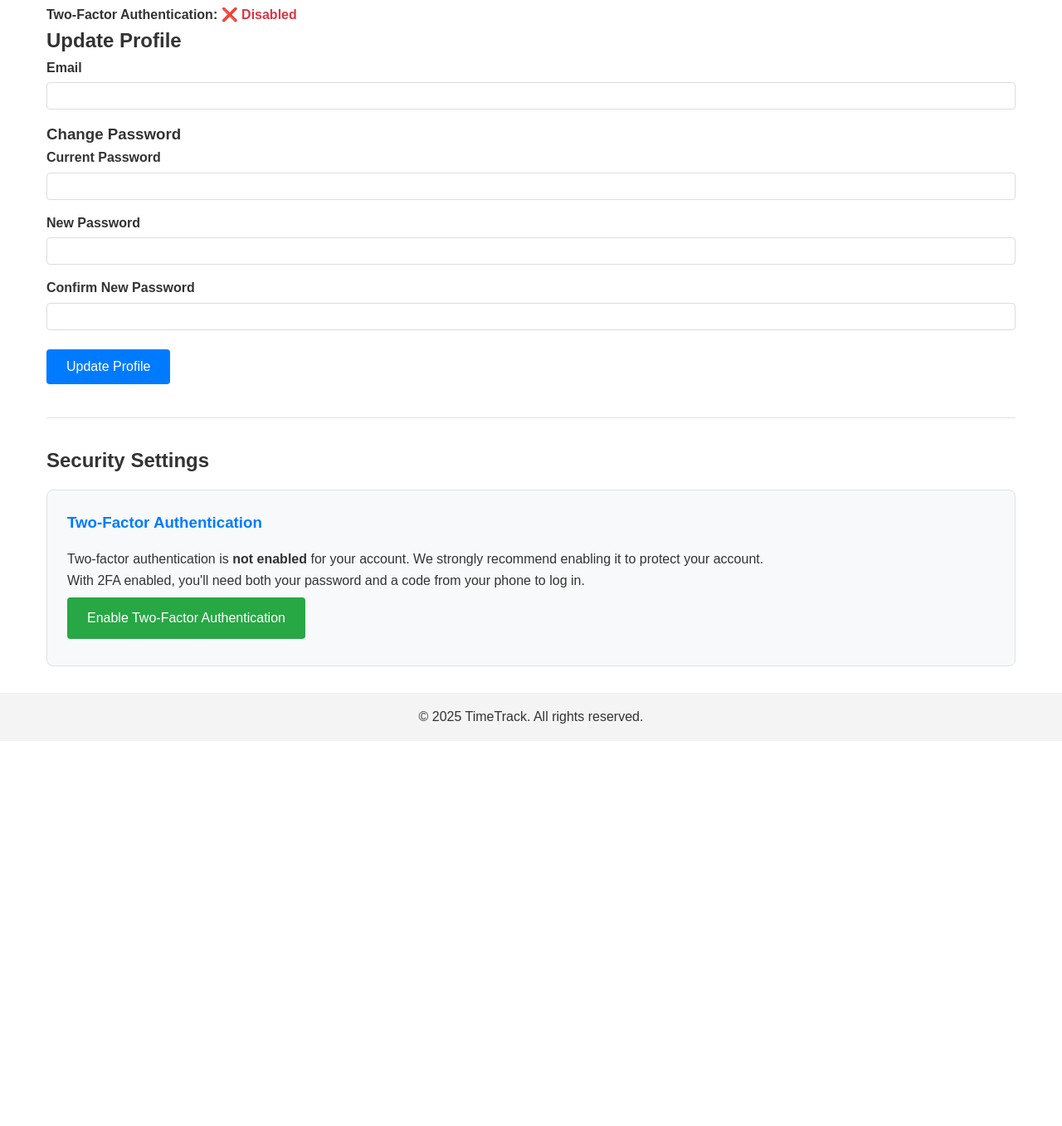
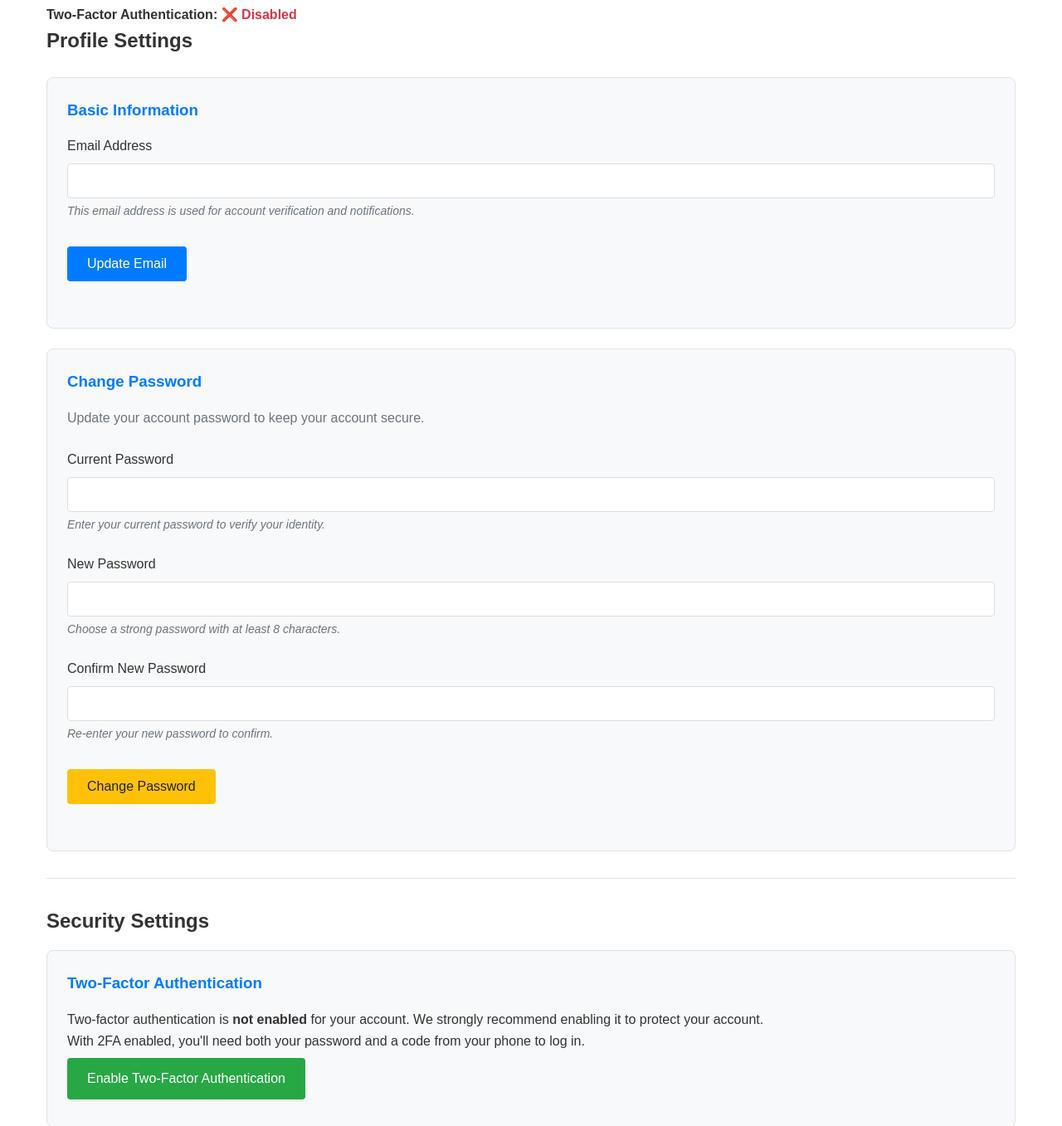
Before and after one commit to nullmedium/TimeTrack, a Flask app: template templates/profile.html in a window 1280 px wide. Shown: the part 213-1570 px from the top of the page at 83% size. Before the commit the page ends 1085 px from the top, so only its background shows below. Run offline with Flask 2, Linux system fonts and the light colour scheme; the template is opened without the code that fills it, so the values that code supplies are empty; data comes from the database, SQL or seed files in the repository.

Commit message:
Update Profile page.

```diff
--- a/templates/profile.html
+++ b/templates/profile.html
@@ -25,33 +25,53 @@
         </p>
     </div>
 
-    <h2>Update Profile</h2>
+    <h2>Profile Settings</h2>
+
+    <div class="profile-card">
+        <h3>Basic Information</h3>
         <form method="POST" action="{{ url_for('profile') }}" class="profile-form">
             <div class="form-group">
-            <label for="email">Email</label>
+                <label for="email">Email Address</label>
                 <input type="email" id="email" name="email" class="form-control" value="{{ user.email }}" required>
+                <small>This email address is used for account verification and notifications.</small>
             </div>
 
+            <div class="form-group">
+                <button type="submit" class="btn btn-primary">Update Email</button>
+            </div>
+        </form>
+    </div>
+
+    <div class="profile-card">
         <h3>Change Password</h3>
+        <p>Update your account password to keep your account secure.</p>
+        <form method="POST" action="{{ url_for('profile') }}" class="password-form">
+            <!-- Hidden email field to maintain current email -->
+            <input type="hidden" name="email" value="{{ user.email }}">
+
             <div class="form-group">
                 <label for="current_password">Current Password</label>
-            <input type="password" id="current_password" name="current_password" class="form-control">
+                <input type="password" id="current_password" name="current_password" class="form-control" required>
+                <small>Enter your current password to verify your identity.</small>
             </div>
 
             <div class="form-group">
                 <label for="new_password">New Password</label>
-            <input type="password" id="new_password" name="new_password" class="form-control">
+                <input type="password" id="new_password" name="new_password" class="form-control" required>
+                <small>Choose a strong password with at least 8 characters.</small>
             </div>
 
             <div class="form-group">
                 <label for="confirm_password">Confirm New Password</label>
-            <input type="password" id="confirm_password" name="confirm_password" class="form-control">
+                <input type="password" id="confirm_password" name="confirm_password" class="form-control" required>
+                <small>Re-enter your new password to confirm.</small>
             </div>
 
             <div class="form-group">
-            <button type="submit" class="btn btn-primary">Update Profile</button>
+                <button type="submit" class="btn btn-warning">Change Password</button>
             </div>
         </form>
+    </div>
 
     <div class="security-section">
         <h2>Security Settings</h2>
@@ -87,6 +107,24 @@
 .status.disabled {
     color: #dc3545;
     font-weight: bold;
+}
+
+.profile-card {
+    background: #f8f9fa;
+    border: 1px solid #dee2e6;
+    border-radius: 0.5rem;
+    padding: 1.5rem;
+    margin: 1.5rem 0;
+}
+
+.profile-card h3 {
+    color: #007bff;
+    margin-bottom: 1rem;
+}
+
+.profile-card p {
+    color: #6c757d;
+    margin-bottom: 1.5rem;
 }
 
 .security-section {
@@ -154,5 +192,48 @@
 .btn-primary:hover {
     background: #0056b3;
 }
+
+.btn-warning {
+    background: #ffc107;
+    color: #212529;
+}
+
+.btn-warning:hover {
+    background: #e0a800;
+}
+
+.form-group {
+    margin-bottom: 1.5rem;
+}
+
+.form-group label {
+    display: block;
+    margin-bottom: 0.5rem;
+    font-weight: 500;
+    color: #333;
+}
+
+.form-control {
+    width: 100%;
+    padding: 0.75rem;
+    border: 1px solid #ced4da;
+    border-radius: 0.25rem;
+    font-size: 1rem;
+    line-height: 1.5;
+    transition: border-color 0.15s ease-in-out, box-shadow 0.15s ease-in-out;
+}
+
+.form-control:focus {
+    outline: none;
+    border-color: #007bff;
+    box-shadow: 0 0 0 0.2rem rgba(0, 123, 255, 0.25);
+}
+
+.form-group small {
+    display: block;
+    margin-top: 0.25rem;
+    color: #6c757d;
+    font-size: 0.875rem;
+}
 </style>
 {% endblock %}
```
Lines whose indentation alone changed are shown as unchanged.
